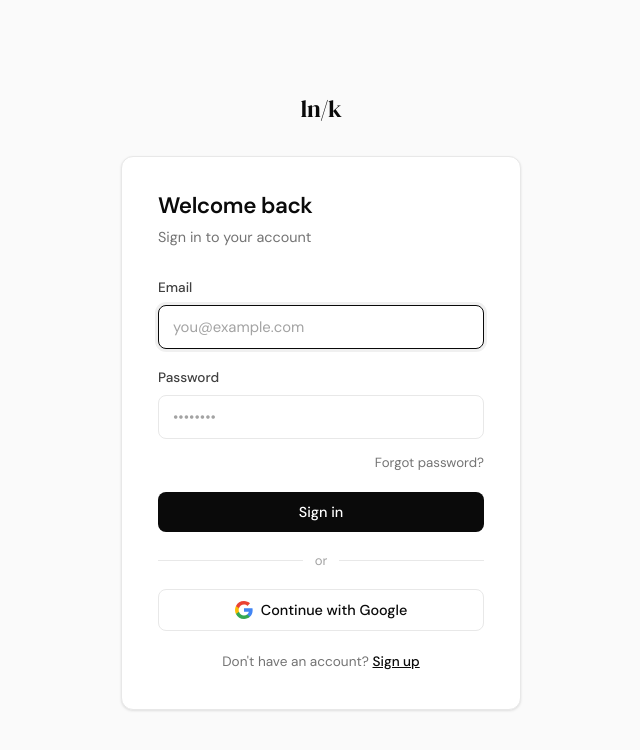
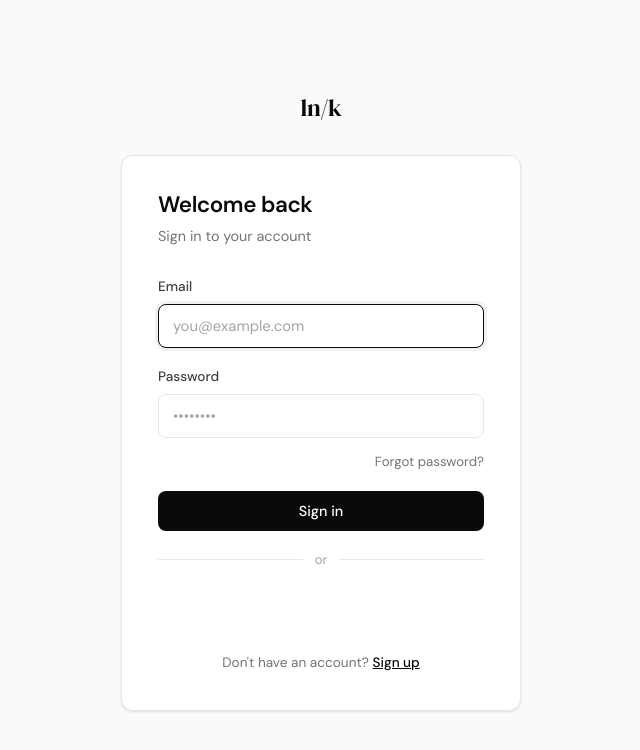
Before and after one commit to mohamedsanib/urlshortener-frontend, a React (Create React App) app: page /login in a window 1280 px wide. Shown: the top 750 px of the page, without its empty margins (319-959 px from the left). Built offline with nearby package versions, Linux system fonts and the light colour scheme.

Commit message:
Update Login.jsx

```diff
--- a/src/pages/Login.jsx
+++ b/src/pages/Login.jsx
@@ -95,47 +95,64 @@ function GoogleButton() {
   const { login } = useAuth();
   const navigate = useNavigate();
   const toast = useToast();
-  const [loading, setLoading] = useState(false);
+  const buttonRef = useRef(null);
   const initialized = useRef(false);
 
   useEffect(() => {
-    if (!window.google || initialized.current) return;
+    const initGoogle = () => {
+      if (!window.google || initialized.current || !buttonRef.current) return;
 
       window.google.accounts.id.initialize({
         client_id: GOOGLE_CLIENT_ID,
         callback: async (response) => {
-        setLoading(true);
           try {
             const res = await authApi.google(response.credential);
             login(res.token, res.user);
             navigate("/dashboard");
           } catch (err) {
             toast(err.message || "Google sign-in failed", "error");
-        } finally {
-          setLoading(false);
           }
         },
+        ux_mode: "popup",          // always show popup
+        cancel_on_tap_outside: false,
+      });
+
+      // Render the official Google button inside our container
+      window.google.accounts.id.renderButton(buttonRef.current, {
+        type: "standard",
+        shape: "rectangular",
+        theme: "outline",
+        text: "continue_with",
+        size: "large",
+        width: buttonRef.current.offsetWidth || 332,
+        logo_alignment: "left",
       });
 
       initialized.current = true;
+    };
+
+    // If google script already loaded
+    if (window.google) {
+      initGoogle();
+    } else {
+      // Wait for script to load
+      const interval = setInterval(() => {
+        if (window.google) {
+          clearInterval(interval);
+          initGoogle();
+        }
+      }, 100);
+      return () => clearInterval(interval);
+    }
   }, []);
 
-  const handleGoogle = () => {
-    if (!window.google) {
-      toast("Google script not loaded yet, try again", "error");
-      return;
-    }
-    window.google.accounts.id.prompt();
-  };
-
   return (
-    <button type="button" className="btn btn-google" onClick={handleGoogle} disabled={loading}>
-      {loading ? <span className="spinner spinner-dark" /> : <GoogleIcon />}
-      Continue with Google
-    </button>
+    <div
+      ref={buttonRef}
+      style={{ width: "100%", minHeight: 44, display: "flex", justifyContent: "center" }}
+    />
   );
 }
-
 const GoogleIcon = () => (
   <svg width="18" height="18" viewBox="0 0 18 18">
     <path d="M17.64 9.2c0-.637-.057-1.251-.164-1.84H9v3.481h4.844c-.209 1.125-.843 2.078-1.796 2.717v2.258h2.908c1.702-1.567 2.684-3.875 2.684-6.615z" fill="#4285F4"/>
```
Lines whose indentation alone changed are shown as unchanged.
